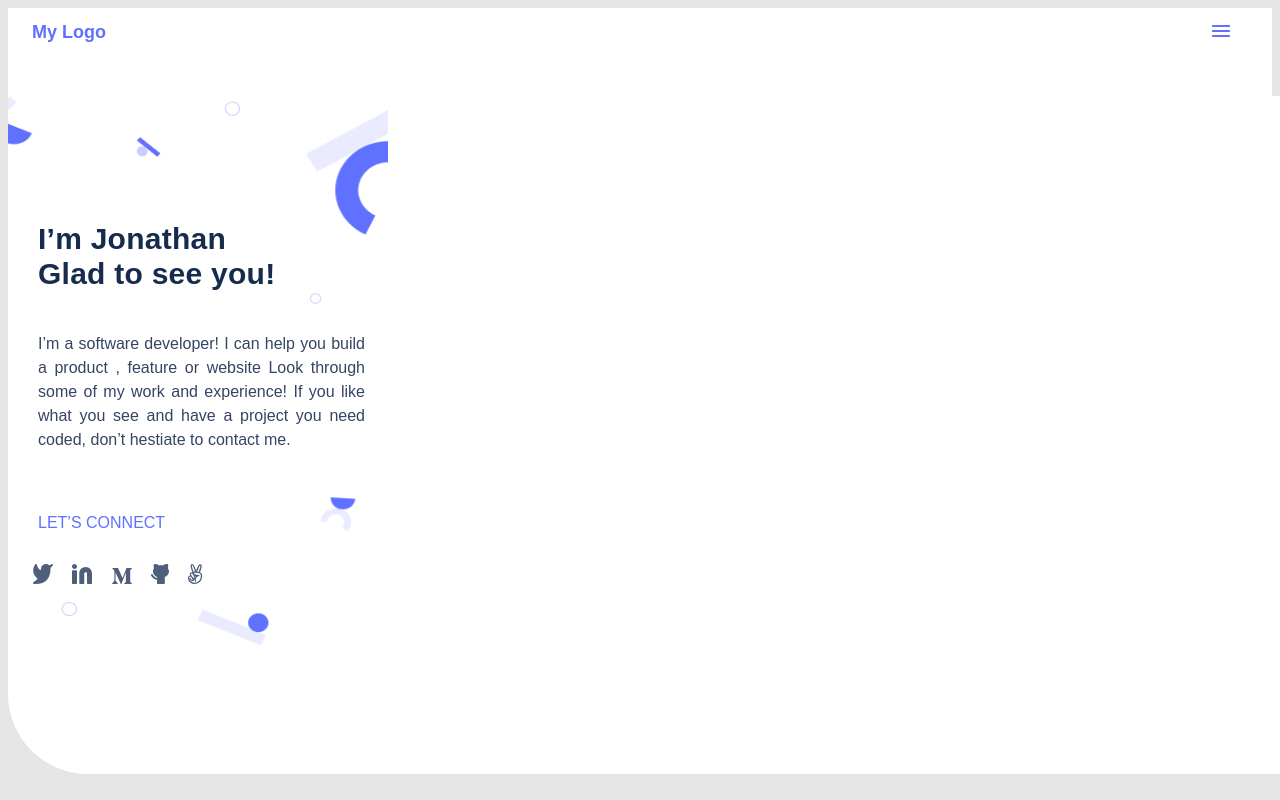
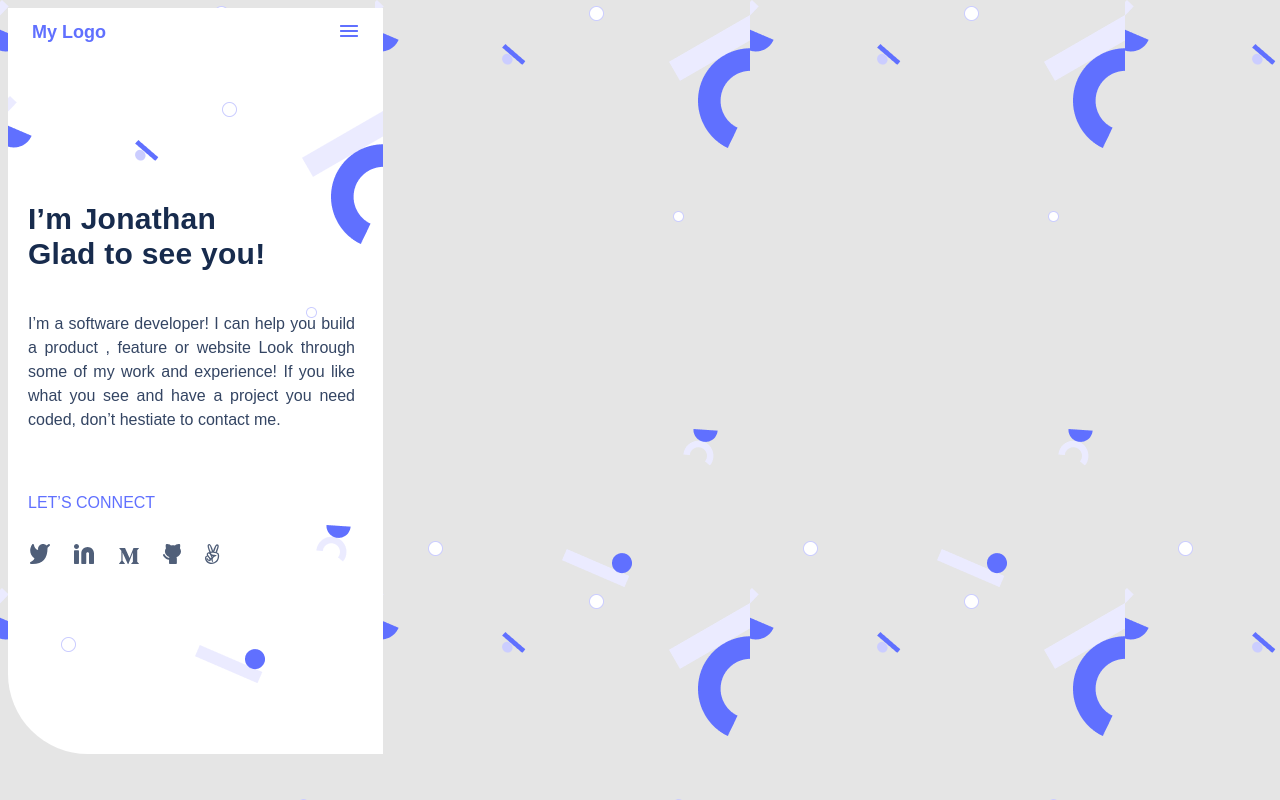
Before and after one commit to Jonathan-kiprono/Hello, a website: page index.html in a window 1280 px wide. Drawn offline with Linux system fonts and the light colour scheme.

Commit message:
style.css

```diff
--- a/style.css
+++ b/style.css
@@ -1,6 +1,7 @@
 body {
   background: #e5e5e5;
-  background-image: ./hello/images/header-shapes.png;
+  background-image: url(./hello/images/header-shapes.png);
+  width: 375px;
 }
 
 .hex {
@@ -20,12 +21,13 @@ a:hover {
 }
 
 .toolbar {
-  flex: 1 1 auto;
+
   display: flex;
   height: 48px;
   justify-content: space-between;
   align-items: center;
   padding-bottom: 40px;
+  width: 375px;
 }
 
 .logo-place {
@@ -43,14 +45,12 @@ a:hover {
 }
 
 .headline {
-  width: 100%;
+  width: 375px;
   background-image: url("/images/header-shapes.png");
-  background-size: 380px 550px;
   border-radius: 0 0 0 100px;
   display: flex;
   flex-direction: column;
   background-color: #fff;
-  padding: 20px 10px 0 10px;
   height: calc(718px - 60px);
   background-repeat: no-repeat;
   overflow: hidden;
@@ -72,6 +72,7 @@ a:hover {
   align-items: center;
   color: #172b4d;
   padding-top: 80px;
+
 }
 
 .text {
@@ -98,14 +99,14 @@ a:hover {
 
 .social-media {
   display: flex;
-  width: 170.17px;
+  width: 190.17px;
   height: 20px;
   flex-wrap: wrap;
   justify-content: space-between;
   align-items: baseline;
   padding-bottom: 136px;
   list-style-type: none;
-  padding-left: 15px;
+  padding-left: 22px;
 }
 
 .works {
@@ -363,7 +364,7 @@ a:hover {
 }
 
 .icons {
-  width: 20px;
+  width: 3px;
 }
 
 .languages-list .lang {
```
